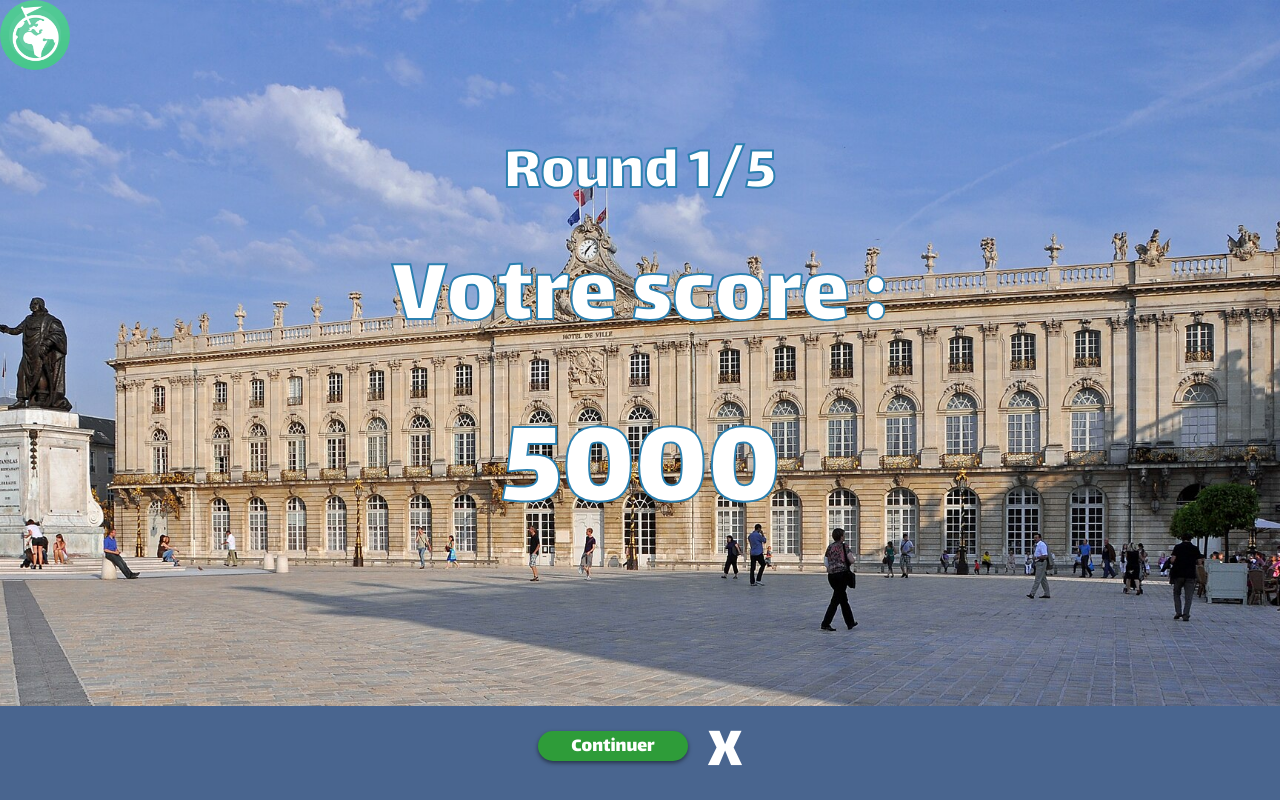
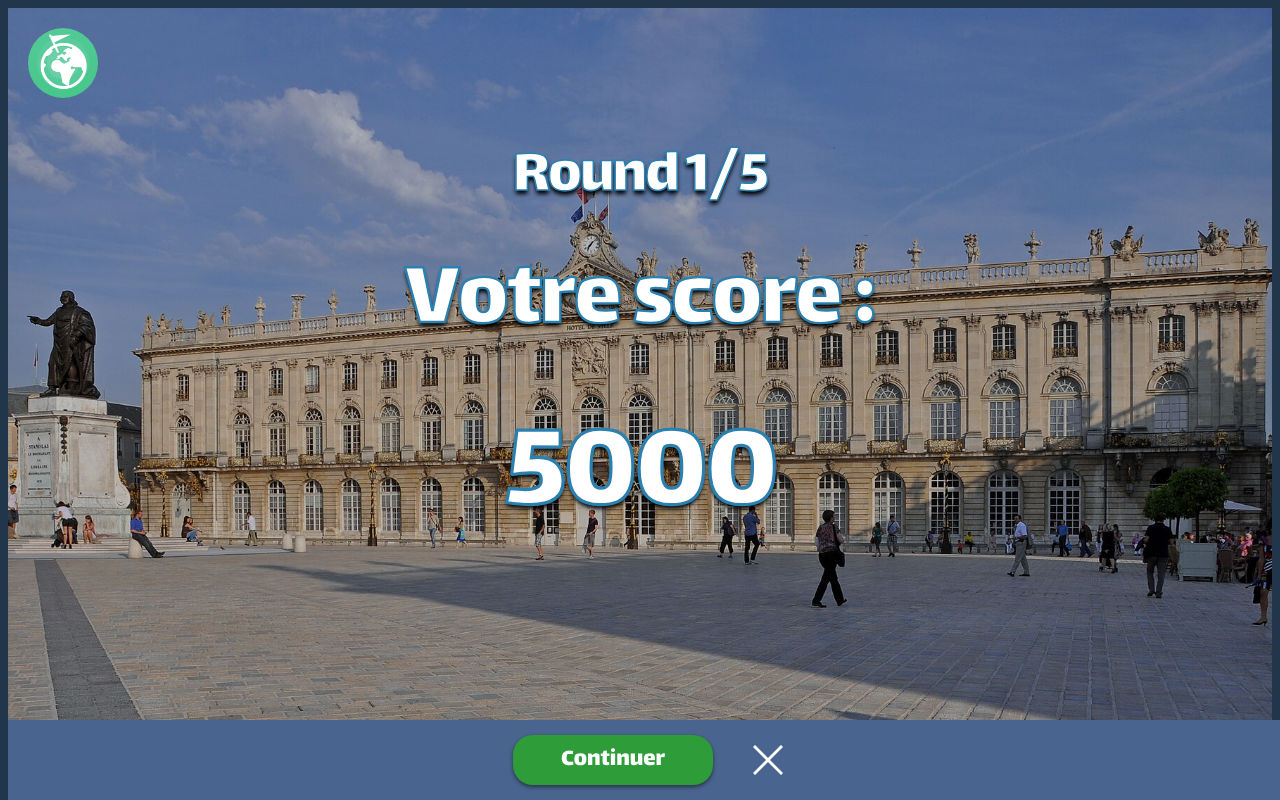
Before and after one commit to ClemGrom/SAEAtelier2-Gromangin-Holder-Termine-Carlier-Pellizzari, a Vue app in the folder WebApp/: page /finround in a window 1280 px wide. Built offline with nearby package versions, Linux system fonts and the light colour scheme.

Commit message:
:sparkles: Page Fin jeu crée
:art: Page Fin round plus joli

```diff
--- a/WebApp/index.html
+++ b/WebApp/index.html
@@ -4,7 +4,8 @@
     <meta charset="UTF-8">
     <link rel="icon" href="/favicon.ico">
     <meta name="viewport" content="width=device-width, initial-scale=1.0">
-    <title>Vite App</title>
+    <title>GeoQuizz</title>
+    <link rel="stylesheet" href="src/styles/main.css" />
 </head>
 <body>
 <div id="app"></div>
--- a/WebApp/src/router.js
+++ b/WebApp/src/router.js
@@ -5,7 +5,7 @@ import Inscription from './views/Inscription.vue';
 import Connexion from './views/Connexion.vue';
 import page404 from './views/page404.vue';
 import FinRound from './views/FinRound.vue';
-// import FinJeu from './views/FinJeu.vue';
+import FinJeu from './views/FinJeu.vue';
 
 const router = createRouter({
     history: createWebHistory(import.meta.env.BASE_URL),
@@ -30,11 +30,11 @@ const router = createRouter({
             name: 'FinRound',
             component: FinRound,
         },
-        // {
-        //     path: '/finjeu',
-        //     name: 'FinJeu',
-        //     component: FinJeu,
-        // },
+        {
+            path: '/finjeu',
+            name: 'FinJeu',
+            component: FinJeu,
+        },
         {
             path: '/:pathMatch(.*)*',
             name: 'page404',
--- a/WebApp/src/styles/main.css
+++ b/WebApp/src/styles/main.css
@@ -0,0 +1,3 @@
+body{
+    background-color: #22364B;
+}
--- a/WebApp/src/views/FinJeu.vue
+++ b/WebApp/src/views/FinJeu.vue
@@ -0,0 +1,102 @@
+<template>
+    <div id="container" class="lalezar-regular">
+        <nav>
+            <img src="@/assets/game_logo.jpg" alt="Game Logo" class="game-logo" />
+        </nav>
+
+        <div class="gameScore">
+            <div class="scoreText"> Votre score : </div>
+            <div class="score"> 25000 </div>  <!-- Changer score en fonction de la partie -->
+        </div>
+
+        <footer>
+            <img src="@/assets/share.svg" alt="Quit" class="share" />
+            <div class="restart"> Rejouer </div>
+            <img src="@/assets/quit.svg" alt="Quit" class="quit" />
+        </footer>
+    </div>
+</template>
+
+<style scoped>
+    @import url('https://fonts.googleapis.com/css2?family=Lalezar&display=swap');
+    .lalezar-regular {
+        font-family: "Lalezar", system-ui;
+        font-weight: 400;
+    }
+
+    #container {
+        background-color: #2c3e50;
+        background-image: linear-gradient(rgba(0, 0, 0, 0.25), rgba(0, 0, 0, 0.25)), url('../assets/Nancy_Town_Hall.jpg'); /*Changer l'image en fonction de la partie*/
+        background-size: cover;
+        background-position: center;
+        background-repeat: no-repeat;
+        margin: 0;
+        padding: 0;
+        height: 95vh;
+    }
+
+    .game-logo {
+        width: 70px;
+        height: 70px;
+        border-radius: 50%;
+        margin: 20px;
+    }
+
+    .gameScore {
+        display: flex;
+        flex-direction: column;
+        align-items: center;
+    }
+
+    .scoreText {
+        font-size: 96px;
+        -webkit-text-stroke: 0.025em #2B80B0;
+        color : white;
+        text-shadow: 0px 4px 4px black;
+        letter-spacing: -2px;
+    }
+
+    .score {
+        font-size: 128px;
+        -webkit-text-stroke: 0.025em #2B80B0;
+        color : white;
+        text-shadow: 0px 4px 4px black;
+        letter-spacing: -2px;
+    }
+
+    footer {
+        background-color: #49658F;
+        position: fixed;
+        bottom: 0;
+        width: 100%;
+        display: flex;
+        justify-content: center;
+        align-items: center;
+        height: 10vh;
+    }
+
+    .restart {
+        background-color: #2E9C39;
+        border-radius: 20px;
+        box-shadow: 0 2px 4px rgba(0, 0, 0, 0.5);
+        color: white;
+        font-size: 25px;
+        width: 200px;
+        height: 50px;
+        display: flex;
+        justify-content: center;
+        align-items: center;
+        margin-right: 20px;
+        margin-left: 20px;
+    }
+
+    .share {
+        height: 40px;
+        margin-right: 20px;
+    }
+
+    .quit {
+        height: 30px;
+        margin-left: 20px;
+    }
+</style>
--- a/WebApp/src/views/FinRound.vue
+++ b/WebApp/src/views/FinRound.vue
@@ -1,5 +1,5 @@
 <template>
-    <body class="lalezar-regular">
+    <div id="container" class="lalezar-regular">
         <nav>
             <img src="@/assets/game_logo.jpg" alt="Game Logo" class="game-logo" />
         </nav>
@@ -12,36 +12,34 @@
 
         <footer>
             <div class="continue"> Continuer </div>
-            <div class="quit"> X </div>
+            <img src="@/assets/quit.svg" alt="Quit" class="quit" />
         </footer>
-    </body>
+    </div>
 </template>
 
-<style>
+<style scoped>
     @import url('https://fonts.googleapis.com/css2?family=Lalezar&display=swap');
     .lalezar-regular {
         font-family: "Lalezar", system-ui;
         font-weight: 400;
-        font-style: normal;
     }
 
-    body {
-        font-family: Arial, sans-serif;
-        font-weight: 400;
+    #container {
         background-color: #2c3e50;
-        background-image : url('../assets/Nancy_Town_Hall.jpg'); /*Changer l'image en fonction de la partie*/
+        background-image: linear-gradient(rgba(0, 0, 0, 0.25), rgba(0, 0, 0, 0.25)), url('../assets/Nancy_Town_Hall.jpg'); /*Changer l'image en fonction de la partie*/
         background-size: cover;
         background-position: center;
         background-repeat: no-repeat;
         margin: 0;
         padding: 0;
-        height: 100vh;
+        height: 95vh;
     }
 
     .game-logo {
         width: 70px;
         height: 70px;
         border-radius: 50%;
+        margin: 20px;
     }
 
     .gameScore {
@@ -49,55 +47,59 @@
         flex-direction: column;
         align-items: center;
         justify-content: center;
-        height: calc(75vh - 60px);
     }
 
     .round {
         font-size: 64px;
-        -webkit-text-stroke: 2px #2B80B0;
+        -webkit-text-stroke: 0.025em #2B80B0;
         color : white;
+        text-shadow: 0px 4px 4px black;
+        letter-spacing: -2px;
     }
 
     .scoreText {
         font-size: 96px;
-        -webkit-text-stroke: 2px #2B80B0;
+        -webkit-text-stroke: 0.025em #2B80B0;
         color : white;
+        text-shadow: 0px 4px 4px black;
+        letter-spacing: -2px;
     }
 
     .score {
         font-size: 128px;
-        -webkit-text-stroke: 2px #2B80B0;
+        -webkit-text-stroke: 0.025em #2B80B0;
         color : white;
+        text-shadow: 0px 4px 4px black;
+        letter-spacing: -2px;
     }
 
     footer {
         background-color: #49658F;
-        display: flex;
-        justify-content: center;
         position: fixed;
         bottom: 0;
         width: 100%;
+        display: flex;
+        justify-content: center;
+        align-items: center;
+        height: 10vh;
     }
 
     .continue {
-        justify-content: center;
         background-color: #2E9C39;
-        width : 150px;
-        height: 30px;
         border-radius: 20px;
         box-shadow: 0 2px 4px rgba(0, 0, 0, 0.5);
         color: white;
-        margin-right: 10px;
-        text-align: center;
-        font-size: 20px;
-        margin-top: 25px;
+        font-size: 25px;
+        width: 200px;
+        height: 50px;
+        display: flex;
+        justify-content: center;
+        align-items: center;
+        margin-right: 20px;
     }
 
     .quit {
-        font-size: 60px;
-        color: white;
-        margin-left: 10px;
+        height: 30px;
+        margin-left: 20px;
     }
-
-    /* Faire en bootstrap */
 </style>
```
Also changed, not shown: WebApp/src/assets/quit.svg (added), WebApp/src/assets/share.svg (added).
